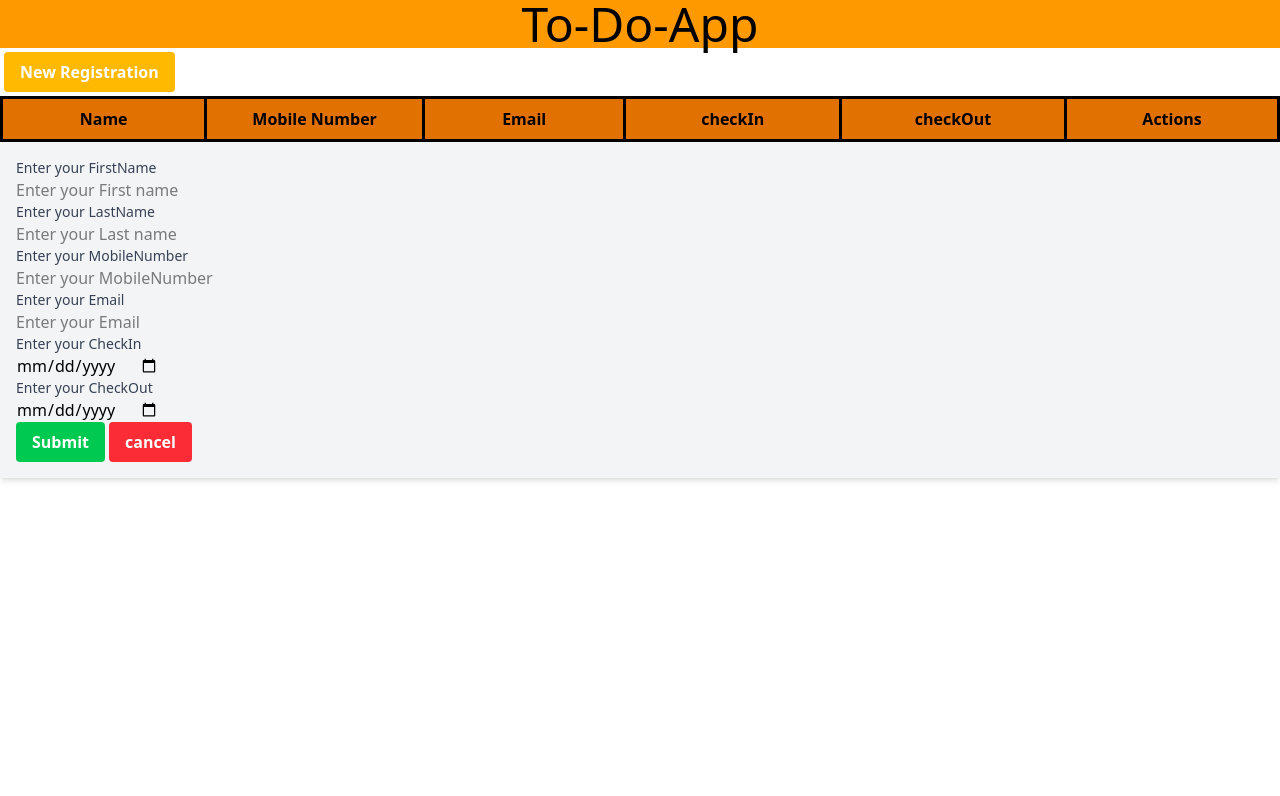
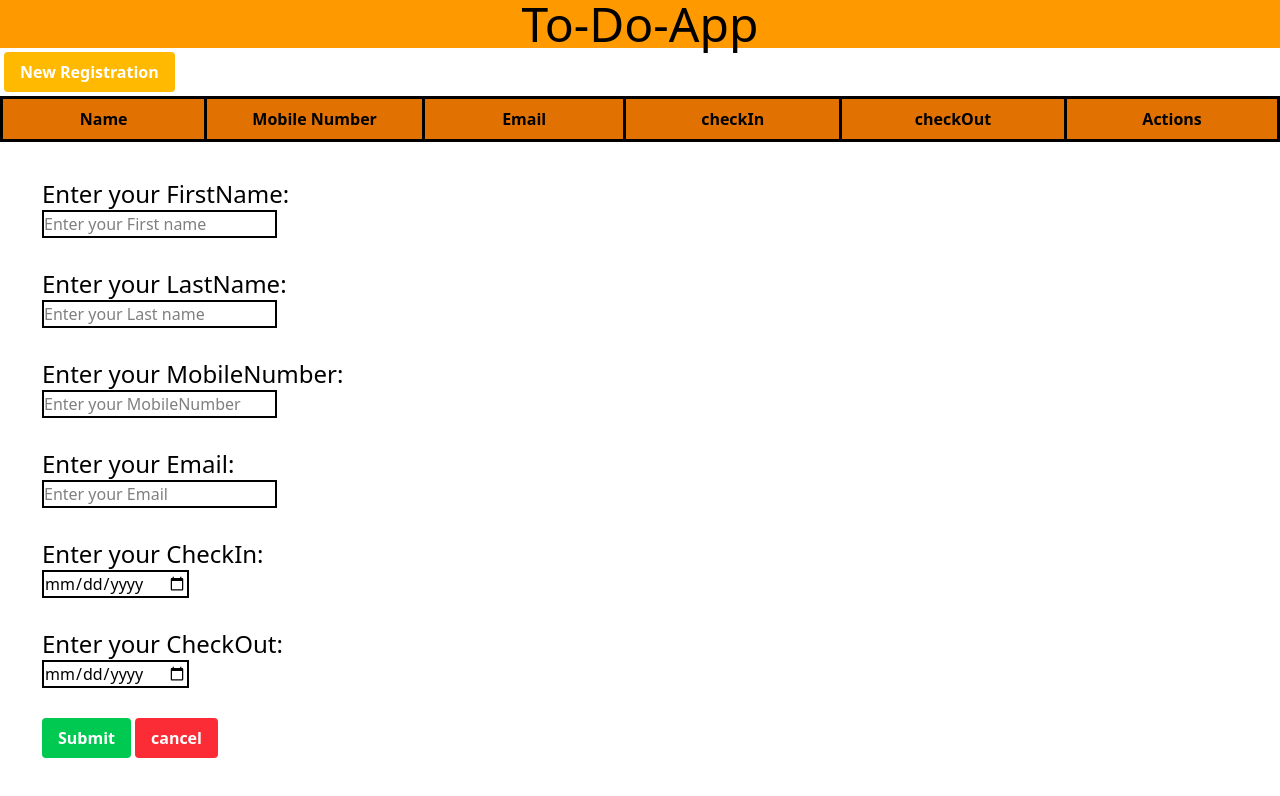
Before and after one commit to parbhakar-kumar/To-Do-App, a React (Vite) app in the folder To-DoApp/: page / in a window 1280 px wide. Both pictures are taken after a click on the button "New Registration". Shown: the top 796 px of the page. Built offline with nearby package versions, Linux system fonts and the light colour scheme.

Commit message:
fix error

```diff
--- a/To-DoApp/src/component/RegistrationForm.jsx
+++ b/To-DoApp/src/component/RegistrationForm.jsx
@@ -30,90 +30,17 @@
 
   return (
     <div>
-      <form
-        className="form p-4 bg-gray-100 rounded shadow-md"
+      <form className="m-6"
         onSubmit={handleSubmit}
         action="Thanks for Submition"
       >
-        <div>
-          <label className="block text-sm font-medium text-gray-700">
-            Enter your FirstName
-          </label>
-          <input
-            name="Firstname"
-            type="text"
-            placeholder="Enter your First name"
-            value={formData.Firstname}
-            onChange={handleCancel}
-            required
-          />
-        </div>
-        <div>
-          <label className="block text-sm font-medium text-gray-700">
-            Enter your LastName
-          </label>
-          <input
-            name="LastName"
-            type="text"
-            placeholder="Enter your Last name"
-            value={formData.LastName}
-            onChange={handleCancel}
-            required
-          />
-        </div>
-        <div>
-          <label className="block text-sm font-medium text-gray-700">
-            Enter your MobileNumber
-          </label>
-          <input
-            type="number"
-            name="mobile"
-            placeholder="Enter your MobileNumber"
-            value={formData.mobile}
-            onChange={handleCancel}
-            required
-          />
-        </div>
-        <div>
-          <label className="block text-sm font-medium text-gray-700">
-            Enter your Email
-          </label>
-          <input
-            type="email"
-            name="email"
-            placeholder="Enter your Email"
-            value={formData.email}
-            onChange={handleCancel}
-            required
-          />
-        </div>
-        <div>
-          <label className="block text-sm font-medium text-gray-700">
-            Enter your CheckIn
-          </label>
-          <input
-            type="date"
-            name="checkIn"
-            placeholder="Enter your Check-In"
-            value={formData.checkIn}
-            onChange={handleCancel}
-            required
-          />
-        </div>
-        <div>
-          <label className="block text-sm font-medium text-gray-700">
-            Enter your CheckOut
-          </label>
-          <input
-            type="date"
-            name="checkOut"
-            placeholder="Enter your Check-Out"
-            value={formData.checkOut}
-            onChange={handleCancel}
-            required
-          />
-        </div>
-        <div>
+        <div className="gap-4xl p-3 w-3xl m-1.5"> <div className="text-2xl">Enter your FirstName:</div><input className="border-2"name="Firstname"type="text"placeholder="Enter your First name"value={formData.Firstname}onChange={handleCancel}required /> </div>
+        <div className="gap-4xl p-3 w-3xl m-1.5"> <div className="text-2xl">Enter your LastName:    </div> <input className="border-2" name="LastName" type="text" placeholder="Enter your Last name" value={formData.LastName} onChange={handleCancel} required/></div>
+        <div className="gap-4xl p-3 w-3xl m-1.5"> <div className="text-2xl">Enter your MobileNumber:</div> <input className="border-2" type="number" name="mobile" placeholder="Enter your MobileNumber" value={formData.mobile} onChange={handleCancel} required /></div>
+        <div className="gap-4xl p-3 w-3xl m-1.5"> <div className="text-2xl">Enter your Email:       </div> <input className="border-2" type="email" name="email" placeholder="Enter your Email" value={formData.email} onChange={handleCancel} required /></div>
+        <div className="gap-4xl p-3 w-3xl m-1.5"> <div className="text-2xl">Enter your CheckIn:     </div> <input className="border-2" type="date" name="checkIn" placeholder="Enter your Check-In" value={formData.checkIn} onChange={handleCancel} required /></div>
+        <div className="gap-4xl p-3 w-3xl m-1.5"> <div className="text-2xl">Enter your CheckOut:     </div> <input className="border-2" type="date" name="checkOut" placeholder="Enter your Check-Out" value={formData.checkOut} onChange={handleCancel} required /></div>
+        <div className="gap-4xl p-3 w-3xl m-1.5">
           <button
             className="bg-green-500 hover:bg-green-700 text-white font-bold py-2 px-4 rounded "
             type="submit"
```
Also changed, not shown: To-DoApp/src/index.css (line endings or trailing spaces).
